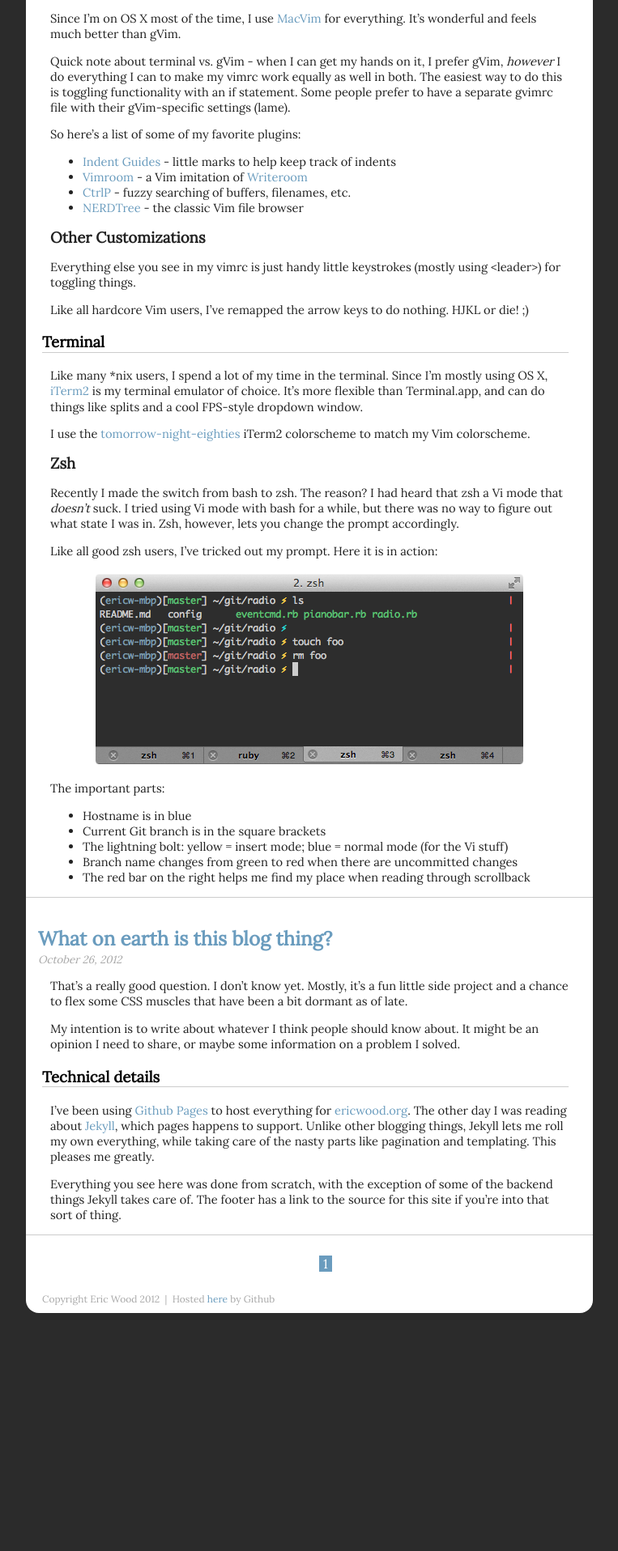
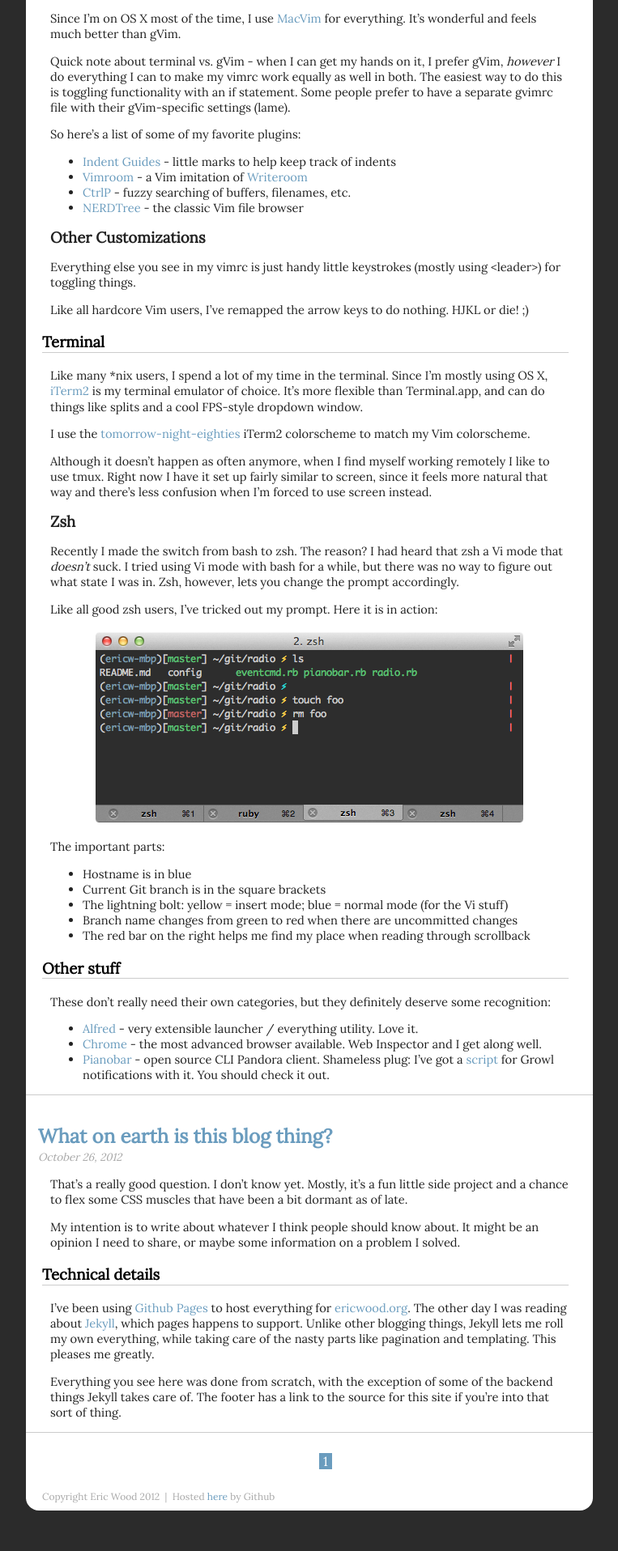
Before and after one commit to eric-wood/eric-wood.github.com, a Jekyll site: the page built from index.html, in a window 1280 px wide. Shown: the part 1451-3367 px from the top of the page at 81% size, without its empty margins (368-1131 px from the left). Built offline with Jekyll 4.4.1, drawn with Linux system fonts in a browser that asks for light colours; the list of posts is cut into pages by our own code; before the commit the page ends 3123 px from its top, so only the background shows below that.

Commit message:
Updated about me page

```diff
--- a/_includes/header.html
+++ b/_includes/header.html
@@ -12,10 +12,10 @@
         <h1 class="title"><a href="/">ericwood.org</a></h1>
 
         <ul class="links">
-          {% if page.title == "blog" %}
+          {% if page.title == "About Me" %}
+            <li><a href="/">Blog</a></li>
+          {% else %}
             <li class="current"><a href="/">Blog</a></li>
-          {% else %}
-            <li><a href="/">Blog</a></li>
           {% endif %}
           {% if page.title == "About Me" %}
             <li class="current"><a href="/about.html">About Me</a></li>
--- a/_posts/2012-10-27-my-toolchain.md
+++ b/_posts/2012-10-27-my-toolchain.md
@@ -60,6 +60,8 @@
 
 I use the [tomorrow-night-eighties](https://github.com/chriskempson/tomorrow-theme) iTerm2 colorscheme to match my Vim colorscheme.
 
+Although it doesn't happen as often anymore, when I find myself working remotely I like to use tmux. Right now I have it set up fairly similar to screen, since it feels more natural that way and there's less confusion when I'm forced to use screen instead.
+
 #### Zsh
 
 Recently I made the switch from bash to zsh. The reason? I had heard that zsh a Vi mode that *doesn't* suck. I tried using Vi mode with bash for a while, but there was no way to figure out what state I was in. Zsh, however, lets you change the prompt accordingly.
@@ -74,3 +76,10 @@
 * The lightning bolt: yellow = insert mode; blue = normal mode (for the Vi stuff)
 * Branch name changes from green to red when there are uncommitted changes
 * The red bar on the right helps me find my place when reading through scrollback
+
+### Other stuff
+
+These don't really need their own categories, but they definitely deserve some recognition:
+* [Alfred](http://alfredapp.com) - very extensible launcher / everything utility. Love it.
+* [Chrome](http://chrome.google.com) - the most advanced browser available. Web Inspector and I get along well.
+* [Pianobar](http://6xq.net/projects/pianobar/) - open source CLI Pandora client. Shameless plug: I've got a [script](https://github.com/eric-wood/pianobar-growl) for Growl notifications with it. You should check it out.
--- /dev/null
+++ b/about.md
@@ -0,0 +1,20 @@
+---
+layout: post
+title: About Me
+---
+
+<img class="me" src="http://gravatar.com/avatar/7bfdbc7b4769c191ee4d09007085ec86?s=150">
+
+<br>
+
+Hello! My name is Eric Wood, and this is my website.
+
+I'm an avid coder, guitarist, biker, dog walker, and many other things. I live in the wonderful city of Austin, Texas.
+
+Currently I work as a UI application developer at [Spiceworks](http://spiceworks.com) and practitioner of the dark arts of CSS, JavaScript, and Ruby on Rails.
+
+You should check out the stuff I have on my [Github](http://github.com/eric-wood) account.
+
+### Contact
+
+eric (at) ericwood.org
--- a/static/css/default.css
+++ b/static/css/default.css
@@ -141,6 +141,12 @@
   border: 0;
 }
 
+.post-content img.me {
+  display: inline;
+  float: right;
+  width: 150px;
+}
+
 .post-content pre {
   background: #EEE;
   border-radius: 16px;
```
Also changed, not shown: about.html (deleted, +0 -8 lines), 5 other files.
